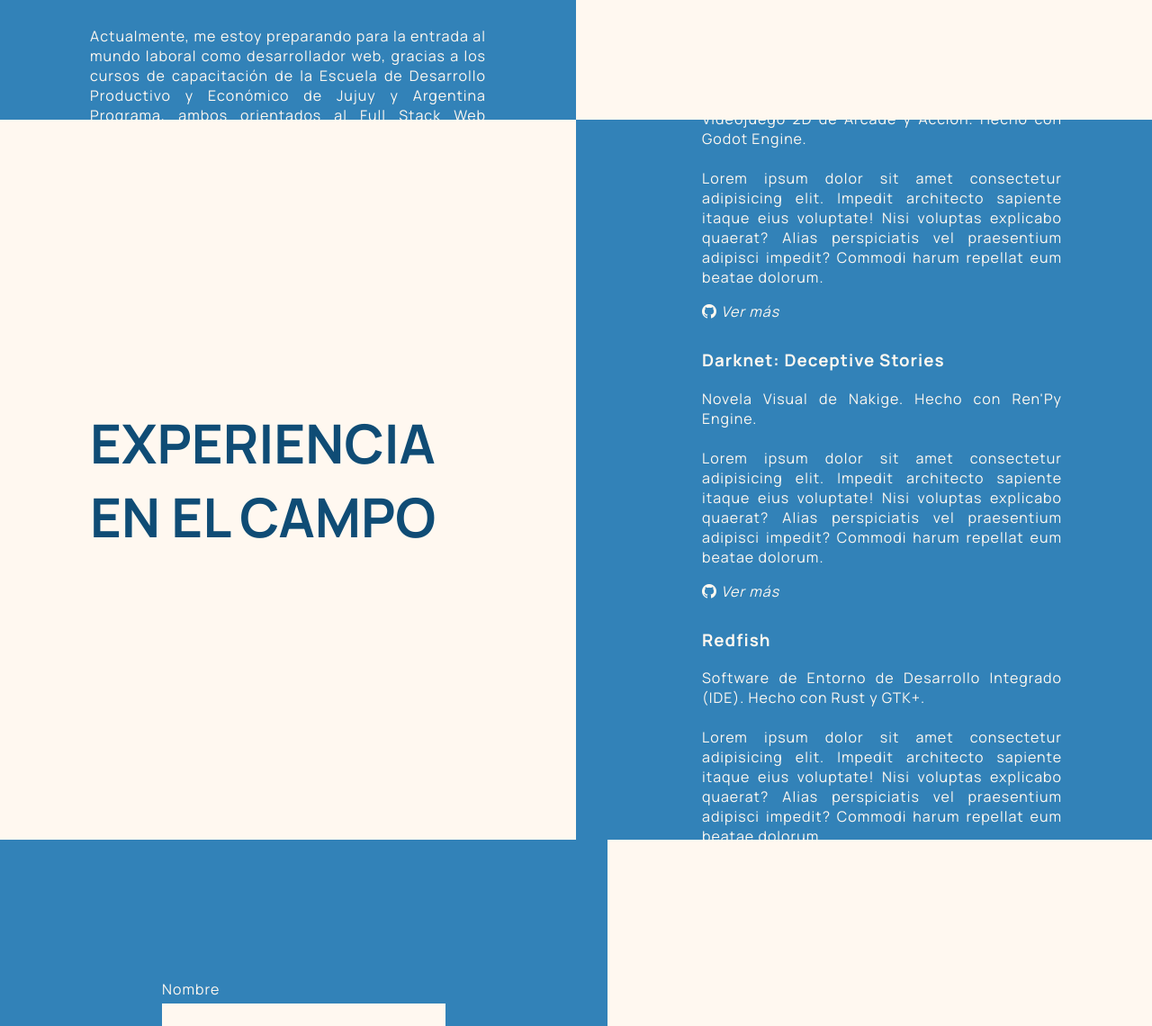
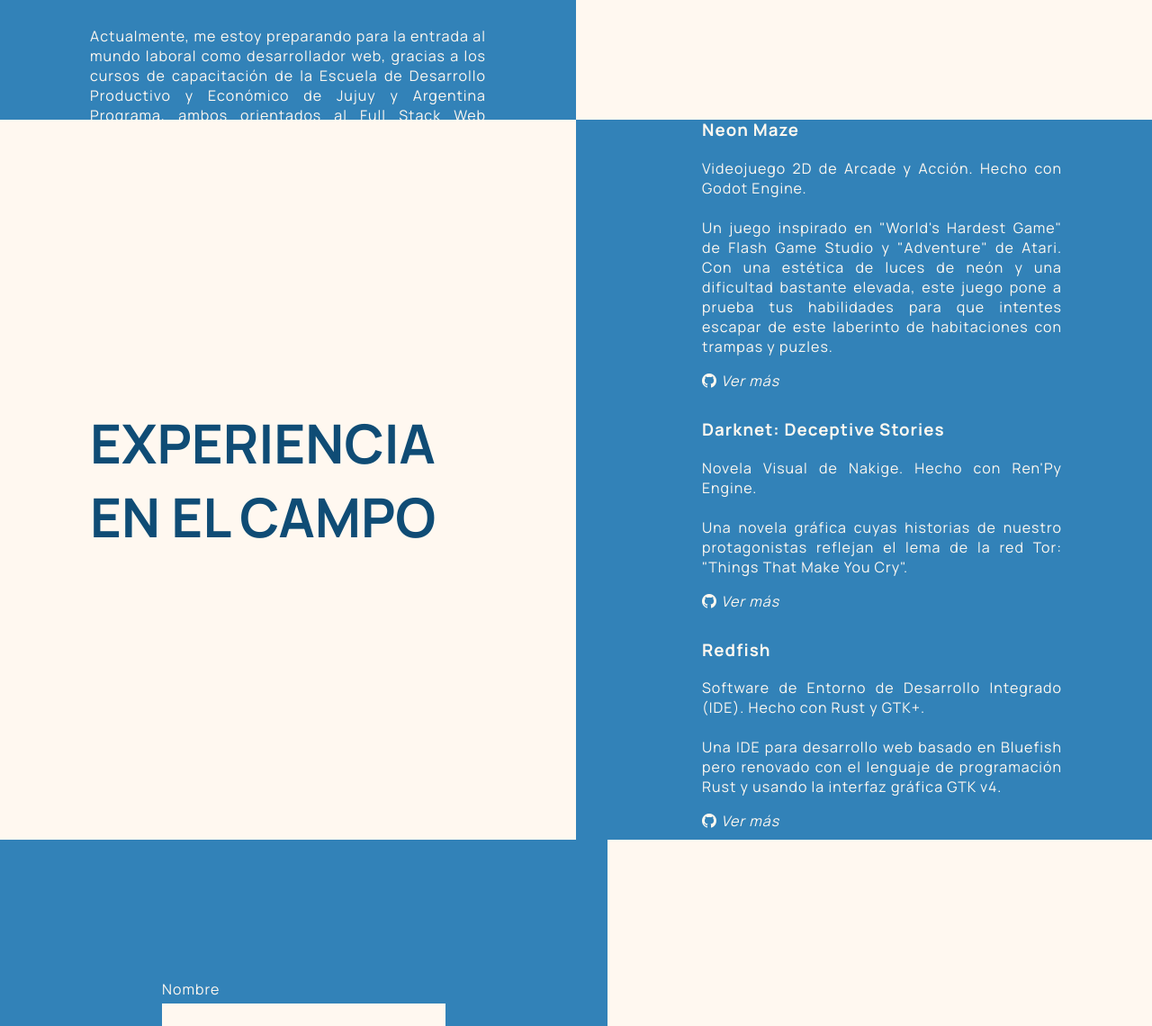
Before and after one commit to xarpdev/portfolio-template, a plain HTML site: page index.html in a window 1280 px wide. Shown: the part 1467-2607 px from the top of the page at 90% size. Drawn offline with nearby package versions, Linux system fonts and the light colour scheme.

Commit message:
Últimos detalles de "Experiencia en el campo".

```diff
--- a/index.html
+++ b/index.html
@@ -88,7 +88,7 @@
             <p class="description-project">
               Videojuego 2D de Arcade y Acción.
               Hecho con Godot Engine.<br><br>
-              Lorem ipsum dolor sit amet consectetur adipisicing elit. Impedit architecto sapiente itaque eius voluptate! Nisi voluptas explicabo quaerat? Alias perspiciatis vel praesentium adipisci impedit? Commodi harum repellat eum beatae dolorum.
+              Un juego inspirado en "World's Hardest Game" de Flash Game Studio y "Adventure" de Atari. Con una estética de luces de neón y una dificultad bastante elevada, este juego pone a prueba tus habilidades para que intentes escapar de este laberinto de habitaciones con trampas y puzles.
             </p>
             <a class="project-link" href="#"><i class="bi bi-github"></i> Ver más</a>
           </li>
@@ -97,7 +97,7 @@
             <p class="description-project">
               Novela Visual de Nakige.
               Hecho con Ren'Py Engine.<br><br>
-              Lorem ipsum dolor sit amet consectetur adipisicing elit. Impedit architecto sapiente itaque eius voluptate! Nisi voluptas explicabo quaerat? Alias perspiciatis vel praesentium adipisci impedit? Commodi harum repellat eum beatae dolorum.
+              Una novela gráfica cuyas historias de nuestro protagonistas reflejan el lema de la red Tor: "Things That Make You Cry".
             </p>
             <a class="project-link" href="#"><i class="bi bi-github"></i> Ver más</a>
           </li>
@@ -106,7 +106,7 @@
             <p class="description-project">
               Software de Entorno de Desarrollo Integrado (IDE).
               Hecho con Rust y GTK+.<br><br>
-              Lorem ipsum dolor sit amet consectetur adipisicing elit. Impedit architecto sapiente itaque eius voluptate! Nisi voluptas explicabo quaerat? Alias perspiciatis vel praesentium adipisci impedit? Commodi harum repellat eum beatae dolorum.
+              Una IDE para desarrollo web basado en Bluefish pero renovado con el lenguaje de programación Rust y usando la interfaz gráfica GTK v4.
             </p>
             <a class="project-link" href="#"><i class="bi bi-github"></i> Ver más</a>
           </li>
```
